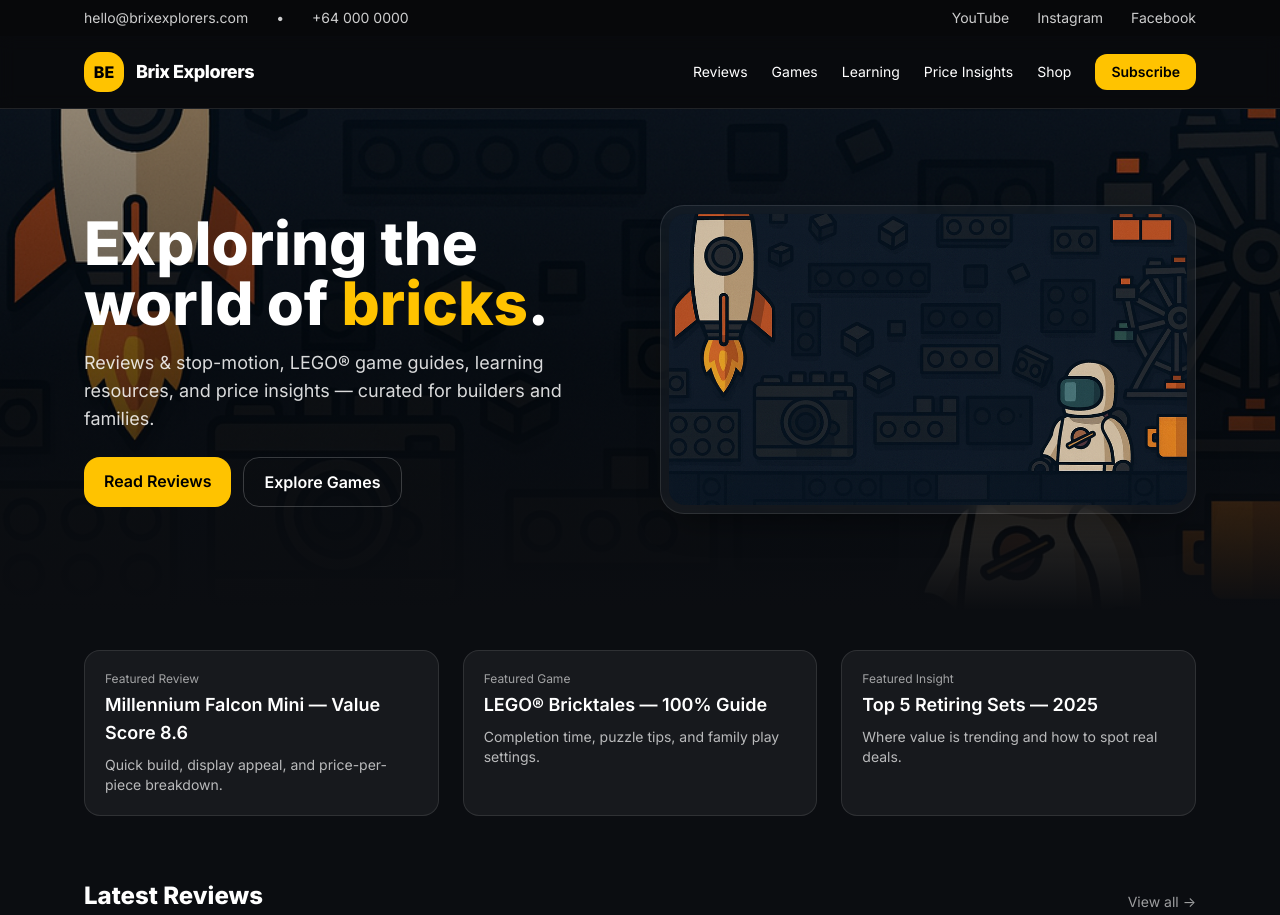
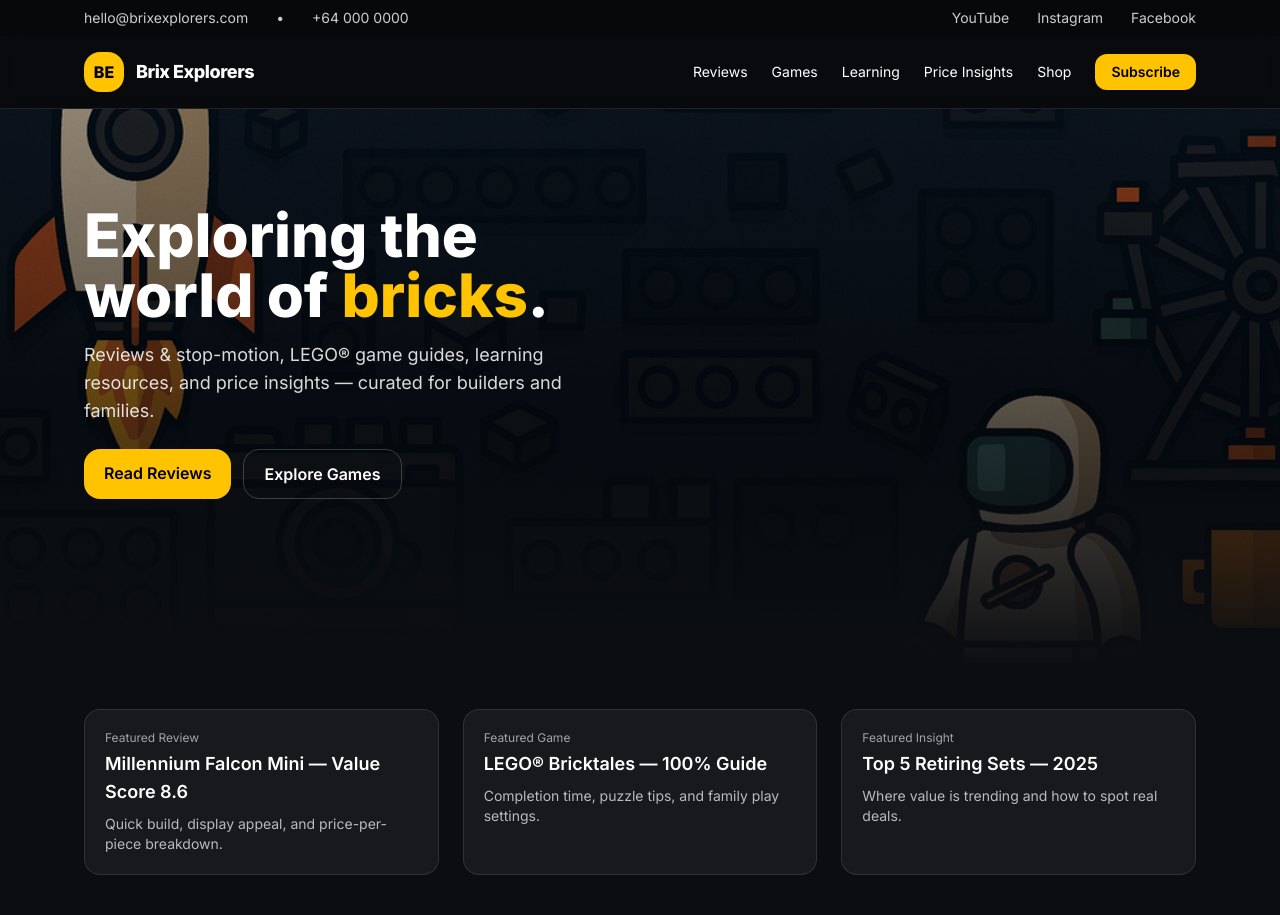
Before and after one commit to cosmicatomstudios/brixexplorers, a plain HTML site: page index.html in a window 1280 px wide. Shown: the top 915 px of the page. Drawn offline with nearby package versions, Linux system fonts and the light colour scheme.

Commit message:
Update index.html

```diff
--- a/index.html
+++ b/index.html
@@ -93,13 +93,15 @@
     </div>
   </header>
 
-  <!-- HERO / Banner -->
-  <section class="relative">
-    <!-- Background image (upload to /assets/img/hero-banner.jpg) -->
-    <div class="absolute inset-0 -z-10">
-      <img src="/assets/img/hero-banner.jpg" alt="Brix Explorers banner" class="w-full h-full object-cover">
-      <div class="absolute inset-0 bg-gradient-to-b from-black/30 via-black/55 to-ink"></div>
-    </div>
+  <!-- Hero Banner -->
+<section class="relative min-h-[70vh]">
+  <!-- Full-bleed background -->
+  <img
+    src="/assets/img/hero-banner.jpg"
+    alt="Brix Explorers banner"
+    class="absolute inset-0 -z-10 w-full h-full object-cover object-center" />
+  <!-- Soft dark gradient for text readability -->
+  <div class="absolute inset-0 -z-10 bg-gradient-to-b from-black/30 via-black/55 to-ink"></div>
 
   <div class="max-w-6xl mx-auto px-5 py-16 md:py-24 grid md:grid-cols-2 gap-10 items-center">
     <div>
@@ -115,14 +117,20 @@
       </div>
     </div>
 
+    <!-- Optional right column (video or remove entirely)
     <div class="glass rounded-3xl border border-white/10 bg-white/5 p-2 shadow-[0_20px_35px_-15px_rgba(0,0,0,0.45)]">
       <div class="aspect-video rounded-2xl overflow-hidden">
-          <!-- Optional: replace with a featured video embed -->
-          <img src="/assets/img/hero-banner.jpg" class="w-full h-full object-cover" alt="Brick cinematic">
+        <iframe class="w-full h-full"
+          src="https://www.youtube.com/embed/VIDEO_ID?rel=0"
+          title="Featured Video" frameborder="0"
+          allow="accelerometer; autoplay; clipboard-write; encrypted-media; gyroscope; picture-in-picture; web-share"
+          allowfullscreen></iframe>
       </div>
     </div>
+    -->
   </div>
 </section>
+
 
   <!-- Featured row -->
   <section class="max-w-6xl mx-auto px-5 mt-10 grid md:grid-cols-3 gap-6">
```
Lines whose indentation alone changed are shown as unchanged.
